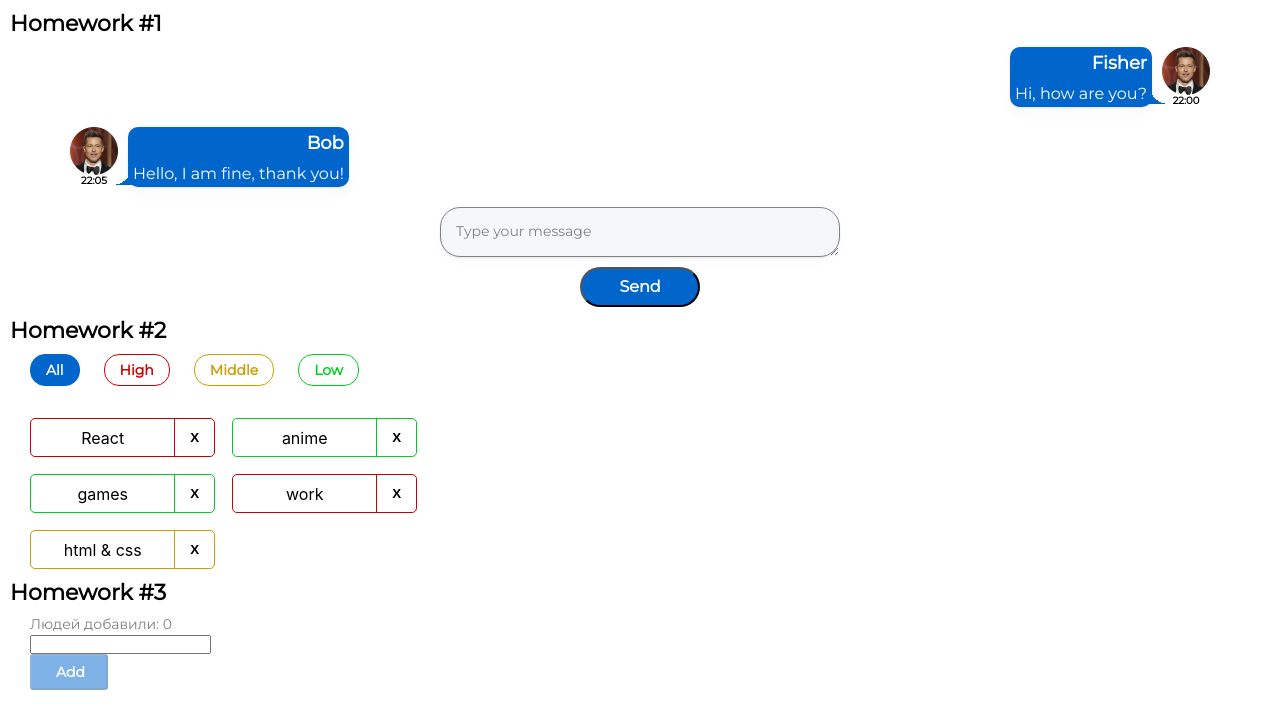
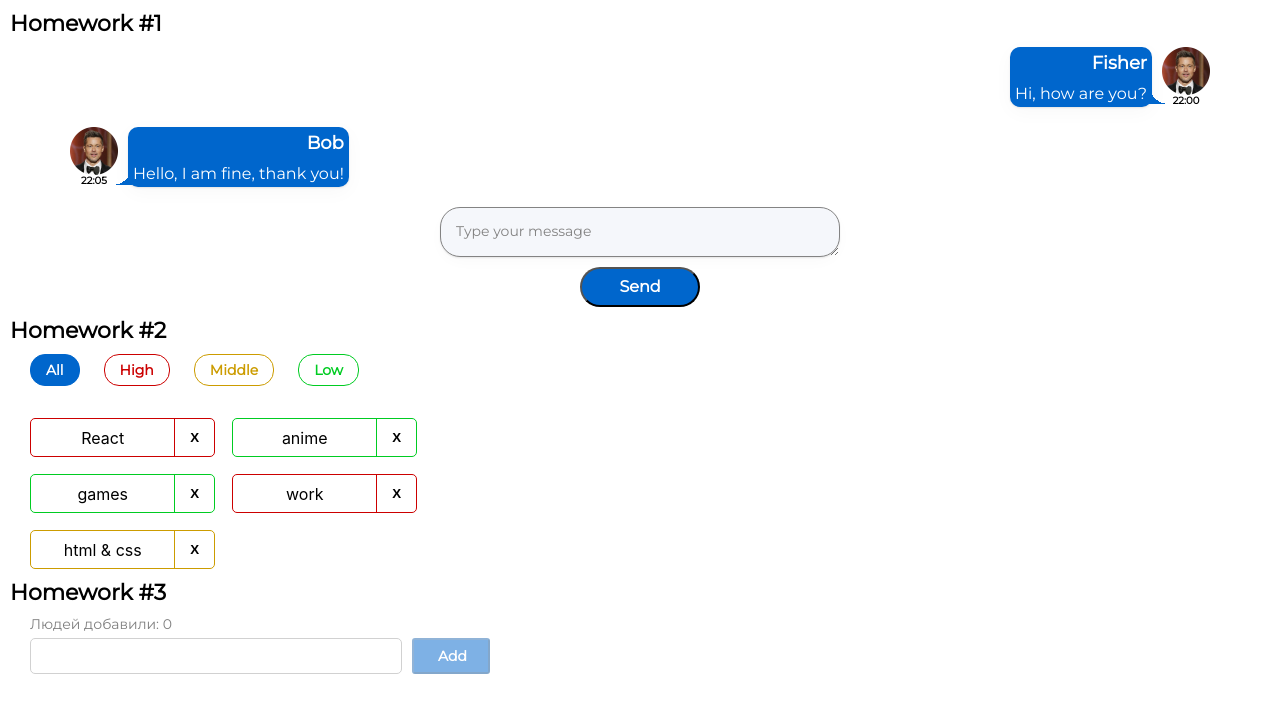
Before and after one commit to Raykar-jr/hws2-from-ignat, a React (Create React App) app: page /#/ in a window 1280 px wide. Shown: the top 728 px of the page. Built offline with nearby package versions, Linux system fonts and the light colour scheme.

Commit message:
Fix styles at hw3

```diff
--- a/src/s2-homeworks/hw03/Greeting.module.css
+++ b/src/s2-homeworks/hw03/Greeting.module.css
@@ -2,22 +2,42 @@
 }
 
 .inputAndButtonContainer {
+    display: flex;
+    gap: 10px;
 }
 
 .error {
+    font-family: 'Montserrat', sans-serif;
+    font-style: normal;
+    font-weight: 400;
+    font-size: 14px;
+    line-height: 17px;
+    color: #CC0000;
+
 }
 
 .input {
+    padding: 5px;
+    font-family: 'Montserrat', sans-serif;
+    font-style: normal;
+    font-weight: 500;
+    font-size: 16px;
+    line-height: 20px;
+    width: 372px;
+    border: 1px solid #D1D1D1;
+    border-radius: 5px;
+    height: 36px;
+    color: #000000;
 }
 
 .input:focus {
 }
 
 .errorInput {
-    border: 1px solid #D1D1D1;
+    border: 1px solid #f10909;
     border-radius: 5px;
     height: 36px;
-    color: red;
+
 }
 
 .button {
@@ -25,7 +45,6 @@
     height: 36px;
     padding: 5px 24px;
     background: #0066CC;
-    opacity: 0.5;
     border-radius: 3px;
     font-family: 'Montserrat', sans-serif;
     font-style: normal;
@@ -34,18 +53,25 @@
     line-height: 20px;
     color: #FFFFFF;
 }
+.button:hover {
+    cursor: pointer;
+}
 
 .button:focus {
+
 }
 
 .button:active {
     opacity: 1.0;
+
 }
 
 .button:disabled {
+    opacity: 0.5;
 }
 
 .text {
+    margin-bottom: 5px;
     font-family: 'Montserrat', sans-serif;
     font-style: normal;
     font-weight: 400;
@@ -55,6 +81,7 @@
 }
 
 .greeting {
+    margin-top: 5px;
     font-family: 'Montserrat', sans-serif;
     font-style: normal;
     font-weight: 500;
--- a/src/s2-homeworks/hw03/Greeting.tsx
+++ b/src/s2-homeworks/hw03/Greeting.tsx
@@ -6,7 +6,7 @@ type GreetingPropsType = {
     setNameCallback: (e: ChangeEvent<HTMLInputElement>) => void // need to fix any
     addUser: () => void // need to fix any
     onBlur: () => void // need to fix any
-    onEnter: (e: KeyboardEvent) => void // need to fix any
+    onEnter: (e: any) => void // need to fix any
     error: string // need to fix any
     totalUsers: number // need to fix any
     lastUserName?: string // need to fix any
@@ -25,7 +25,7 @@ const Greeting: React.FC<GreetingPropsType> = (
         lastUserName,
     } // деструктуризация пропсов
 ) => {
-    const inputClass = error ? s.errorInput : '' // need to fix with (?:)
+    const inputClass = `${s.input} ${error ? s.errorInput : ''}` // need to fix with (?:)
     return (
         <div id={'hw3-form'} className={s.greetingForm}>
             <div className={s.text}>
```
